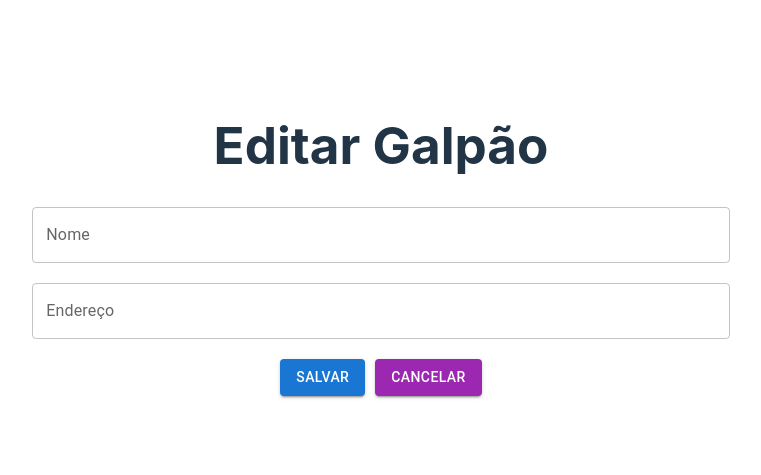
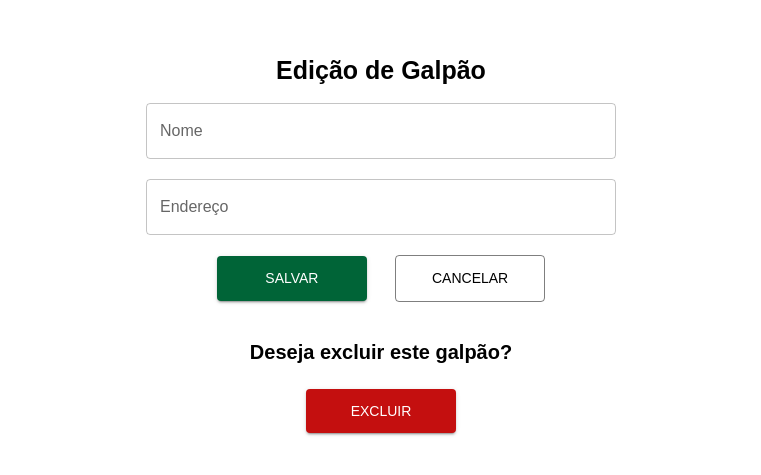
Before and after one commit to henriquetg1/desktop-app-galpao, a React (Vite) app in the folder app/: page /galpoes/editar/1 in a window 1280 px wide. Shown: the part 161-636 px from the top of the page, without its empty margins (259-1020 px from the left). Built offline with nearby package versions, Linux system fonts and the light colour scheme; no server answers.

Commit message:
feat: Style da página de edição

```diff
--- a/app/src/pages/EdicaoGalpao.tsx
+++ b/app/src/pages/EdicaoGalpao.tsx
@@ -1,13 +1,35 @@
-// Edição do galpão
-
 import React, { useState, useEffect } from 'react';
 import { useNavigate, useParams } from 'react-router-dom';
-import { Button, Container, TextField } from '@mui/material';
-import { Galpao, updateGalpao } from '../services/galpaoService';
+import { Box, Button, Container, TextField, Typography, Dialog, DialogActions, DialogContent, DialogContentText, DialogTitle } from '@mui/material';
+import { Galpao, updateGalpao, deleteGalpao } from '../services/galpaoService';
+import { createTheme } from '@mui/material/styles';
+import { ThemeProvider } from '@mui/system';
+
+// Tema personalizado
+const theme = createTheme({
+  typography: {
+    fontFamily: 'Arial, sans-serif'
+  },
+  palette: {
+    primary: {
+      main: '#006437', // Verde do Palmeiras
+    },
+    secondary: {
+      main: '#1D78AC', // Azul mais claro
+    },
+    warning: {
+      main: '#C40F0F', // Vermelho
+    },
+    info: {
+      main: '#000000', // Preto
+    },
+  }
+});
 
 const EdicaoGalpao: React.FC = () => {
   const [nome, setNome] = useState<string>('');
   const [endereco, setEndereco] = useState<string>('');
+  const [open, setOpen] = useState(false);
   const navigate = useNavigate();
   const { id } = useParams();
 
@@ -31,9 +53,30 @@ const EdicaoGalpao: React.FC = () => {
     navigate('/galpoes');
   };
 
+  const handleDelete = async () => {
+    await deleteGalpao(id);
+    navigate('/galpoes');
+  }
+
+  const handleClickOpen = () => {
+    setOpen(true);
+  };
+
+  const handleClose = () => {
+    setOpen(false);
+  };
+
   return (
+    <ThemeProvider theme={theme}>
       <Container>
-      <h1>Editar Galpão</h1>
+        <Typography
+          sx={{ display: 'block', fontWeight: 'bold', fontSize: 25, lineHeight: 2 }}
+          color="black"
+          variant="h2"
+          gutterBottom
+        >
+          Edição de Galpão
+        </Typography>
         <TextField
           label="Nome"
           variant="outlined"
@@ -50,22 +93,70 @@ const EdicaoGalpao: React.FC = () => {
           onChange={(e) => setEndereco(e.target.value)}
           style={{ marginBottom: 20 }}
         />
+        <Box style={{ display: 'flex', flexDirection: 'row', alignItems: 'center' }}>
           <Button
             variant="contained"
             color="primary"
             onClick={handleSave}
+            style={{ margin: 'auto', marginRight: '3%', width: '150px', padding: '10px', fontSize: '14px' }}
           >
             Salvar
           </Button>
           <Button
-        variant="contained"
-        color="secondary"
+            variant="outlined"
+            color="info"
             onClick={() => navigate('/galpoes')}
-        style={{ marginLeft: 10 }}
+            style={{ margin: 'auto', marginLeft: '3%', width: '150px', padding: '10px', fontSize: '14px' }}
           >
             Cancelar
           </Button>
+        </Box>
+        <Typography
+          sx={{ display: 'block', fontWeight: 'bold', fontSize: 20, lineHeight: 1, marginTop: 5}}
+          color="black"
+          variant="h4"
+          gutterBottom
+        >
+          Deseja excluir este galpão?
+        </Typography>
+        <Button
+          variant="contained"
+          color="warning"
+          onClick={handleClickOpen}
+          style={{ marginTop: 20, width: '150px', padding: '10px', fontSize: '14px' }}
+        >
+          Excluir
+        </Button>
+        <Dialog
+          open={open}
+          onClose={handleClose}
+          aria-labelledby="alert-dialog-title"
+          aria-describedby="alert-dialog-description"
+        >
+          <DialogTitle id="alert-dialog-title">{"Confirmação de Exclusão"}</DialogTitle>
+          <DialogContent>
+            <DialogContentText id="alert-dialog-description">
+              Tem certeza que deseja excluir este galpão?
+            </DialogContentText>
+          </DialogContent>
+          <DialogActions>
+            <Button onClick={handleClose} color="info">
+              Cancelar
+            </Button>
+            <Button
+              onClick={() => {
+                handleDelete();
+                handleClose();
+              }}
+              color="warning"
+              autoFocus
+            >
+              Excluir
+            </Button>
+          </DialogActions>
+        </Dialog>
       </Container>
+    </ThemeProvider>
   );
 }
 
```
Lines whose indentation alone changed are shown as unchanged.
